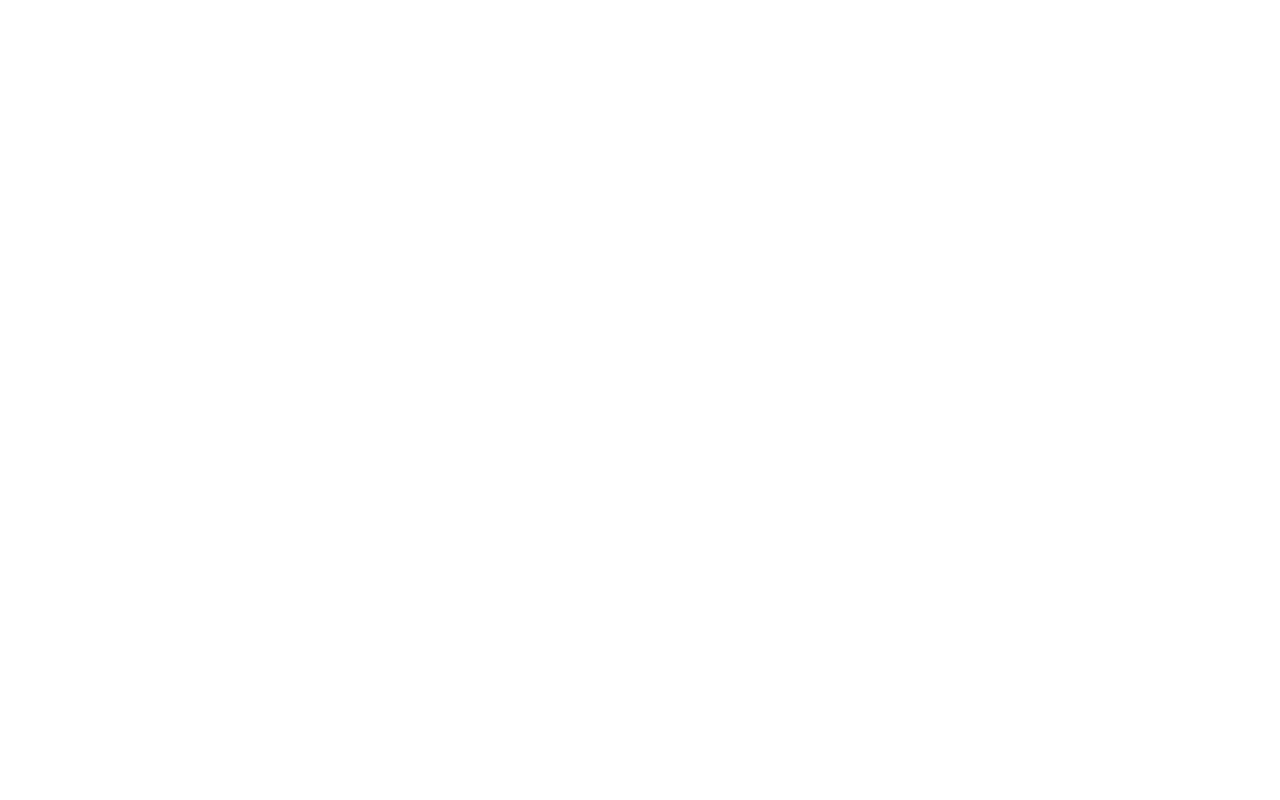
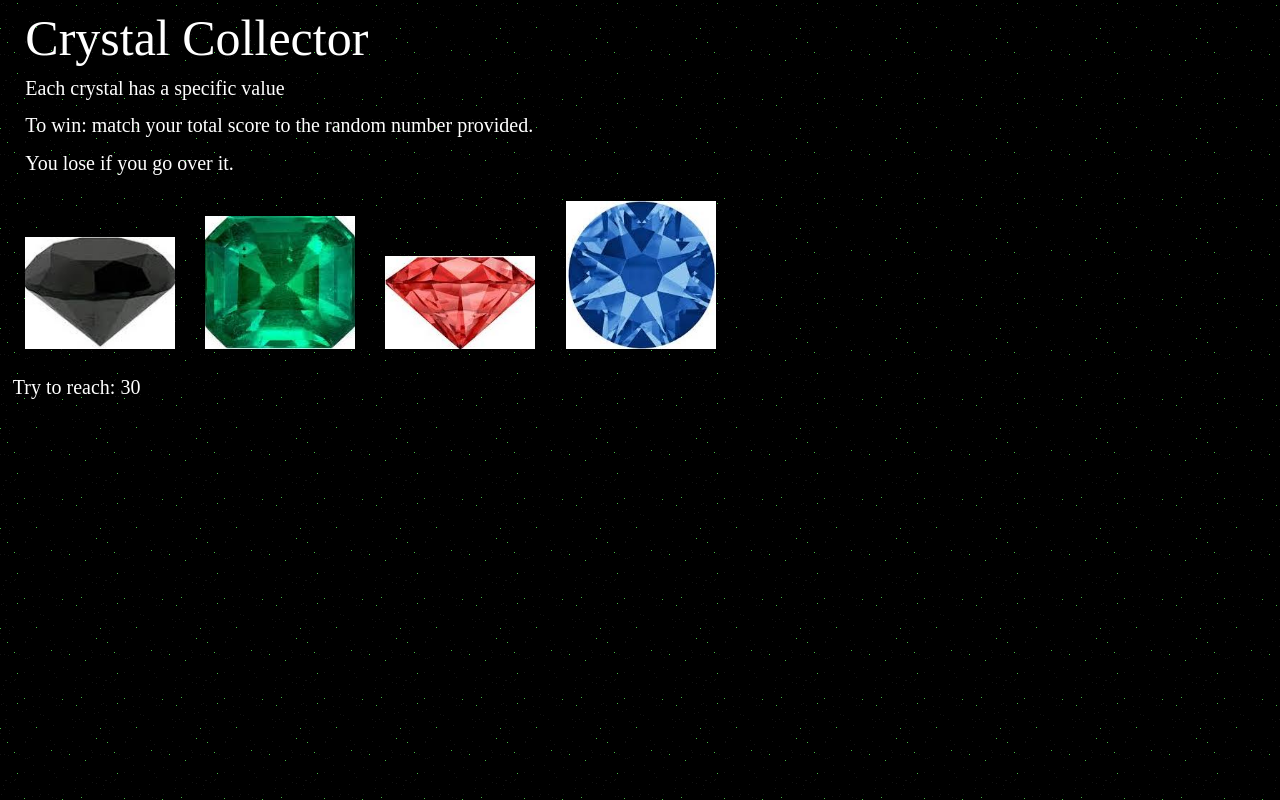
Before and after one commit to jsantos09/unit-4-game, a plain HTML site: page index.html in a window 1280 px wide. Drawn offline with nearby package versions, Linux system fonts and the light colour scheme.

Commit message:
finished homework

```diff
--- a/assets/css/style.css
+++ b/assets/css/style.css
@@ -0,0 +1,28 @@
+body {
+    background-image: url(../images/darkness.png);
+}
+
+img {
+    width: 150px;
+    height: auto;
+    margin: 1%;
+}
+
+h1 {
+    font-size: 50px;
+    color: white;
+    margin: 1%;
+}
+
+p {
+    font-size: 20px;
+    line-height: 25px;
+    color: white;
+    margin: 1%;
+}
+
+div {
+    font-size: 20px;
+    color: white;
+    margin: 1%;
+}
--- a/assets/javascript/game.js
+++ b/assets/javascript/game.js
@@ -0,0 +1,72 @@
+$(document).ready(function(){
+
+    var diamondImg = $("#diamond-img");
+    var emeraldImg = $("#emerald-img");
+    var rubyImg = $("#ruby-img");
+    var sapphireImg = $("#sapphire-img");
+    var userNumDisplay = $("#user-number");
+    var randomNumber = 0;
+    var crystalValues = [1, 2, 3, 4, 5, 6, 7, 8, 9, 10, 11, 12];
+    var userNumber = 0;
+    var wins = 0;
+    var losses = 0;
+
+    var init = function(){
+        userNumber = 0;
+        userNumDisplay.text("");
+        randomNumber = 0;
+        game();
+    };
+
+    var gameCheck = function(){
+        if (userNumber === randomNumber) {
+            wins++;
+            $("#wins").text("Wins: " + wins);
+            init();
+        } else if (userNumber > randomNumber) {
+            losses++;
+            $("#losses").text("Losses: " + losses);
+            init();
+        }
+    };
+
+    var game = function () {
+        randomNumber = Math.floor(Math.random() * 101) + 19;
+        $("#target-number").text("Try to reach: " + randomNumber);
+
+        var diamond = crystalValues[Math.floor(Math.random()*crystalValues.length)];
+        var emerald = crystalValues[Math.floor(Math.random()*crystalValues.length)];
+        var ruby = crystalValues[Math.floor(Math.random()*crystalValues.length)];
+        var sapphire = crystalValues[Math.floor(Math.random()*crystalValues.length)];
+
+        if (diamond === emerald || diamond === ruby || diamond === sapphire) {
+            diamond = crystalValues[Math.floor(Math.random()*crystalValues.length)];
+        } else if (emerald === ruby || emerald === sapphire) {
+            emerald = crystalValues[Math.floor(Math.random()*crystalValues.length)];
+        } else if (ruby === sapphire) {
+            ruby = crystalValues[Math.floor(Math.random()*crystalValues.length)];
+        };
+
+        diamondImg.click(function(){
+            userNumber = (userNumber + diamond);
+            $(userNumDisplay).text("Your number so far: " + userNumber);
+            gameCheck();
+        });
+        emeraldImg.click(function(){
+            userNumber = (userNumber + emerald);
+            $(userNumDisplay).text("Your number so far: " + userNumber);
+            gameCheck();
+        });
+        rubyImg.click(function(){
+            userNumber = (userNumber + ruby);
+            $(userNumDisplay).text("Your number so far: " + userNumber);
+            gameCheck();
+        });
+        sapphireImg.click(function(){
+            userNumber = (userNumber + sapphire);
+            $(userNumDisplay).text("Your number so far: " + userNumber);
+            gameCheck();
+        });
+    };
+    init();
+});
--- a/index.html
+++ b/index.html
@@ -1,5 +1,6 @@
 <!DOCTYPE html>
 <html lang="en">
+
 <head>
     <meta charset="UTF-8">
     <meta name="viewport" content="width=device-width, initial-scale=1.0">
@@ -8,17 +9,36 @@
     <link rel="stylesheet" href="./assets/css/reset.css" type="text/css">
     <link rel="stylesheet" href="./assets/css/style.css" type="text/css">
 </head>
+
 <body>
+    <div>
+        <h1>Crystal Collector</h1>
+    </div>
+    <div id="instructions">
+        <p>Each crystal has a specific value</p>
+        <p>To win: match your total score to the random number provided.</p>
+        <p>You lose if you go over it.</p>
+    </div>
+
+    <div id="crystals">
+        <img src="./assets/images/diamond.jpeg" alt="diamond" id="diamond-img">
+        <img src="./assets/images/emerald.jpeg" alt="emerald" id="emerald-img">
+        <img src="./assets/images/ruby.jpeg" alt="ruby" id="ruby-img">
+        <img src="./assets/images/sapphire.jpeg" alt="sapphire" id="sapphire-img">
+    </div>
+
+    <div id="user-number"></div>
+    <div id="target-number"></div>
+    <div id="stats">
+        <p id="wins"></p>
+        <p id="losses"></p>
+    </div>
 
 
 
+    <script src="https://code.jquery.com/jquery-3.3.1.min.js" integrity="sha256-FgpCb/KJQlLNfOu91ta32o/NMZxltwRo8QtmkMRdAu8="
+        crossorigin="anonymous"></script>
+    <script src="./assets/javascript/game.js"></script>
+</body>
 
-
-
-    <script src="./assets/javascript/game.js"></script>
-    <script
-  src="https://code.jquery.com/jquery-3.3.1.min.js"
-  integrity="sha256-FgpCb/KJQlLNfOu91ta32o/NMZxltwRo8QtmkMRdAu8="
-  crossorigin="anonymous"></script>
-</body>
 </html>
```
Also changed, not shown: assets/images/darkness.png (added), assets/images/diamond.jpeg (added), assets/images/emerald.jpeg (added), assets/images/ruby.jpeg (added), assets/images/sapphire.jpeg (added), 1 other file.
